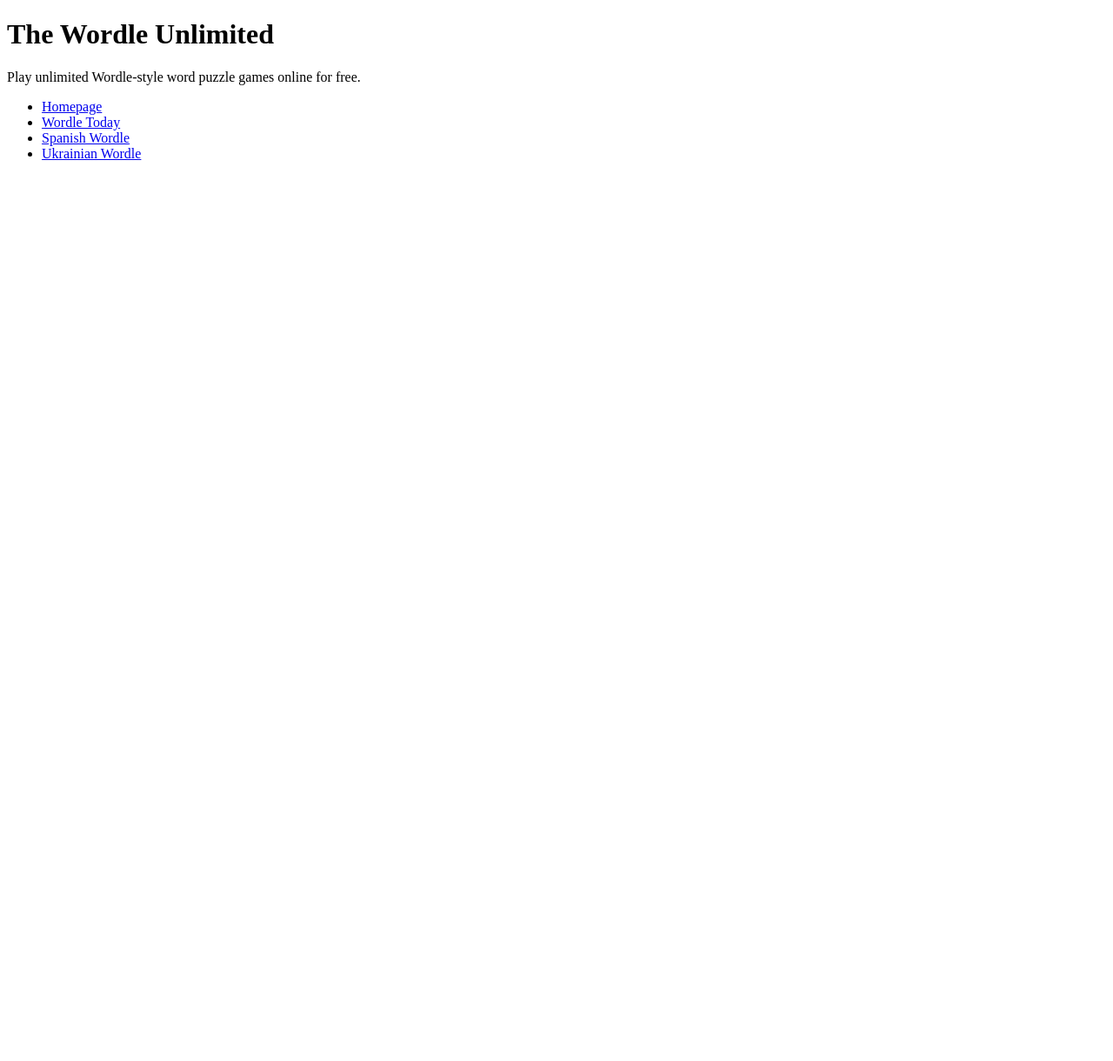
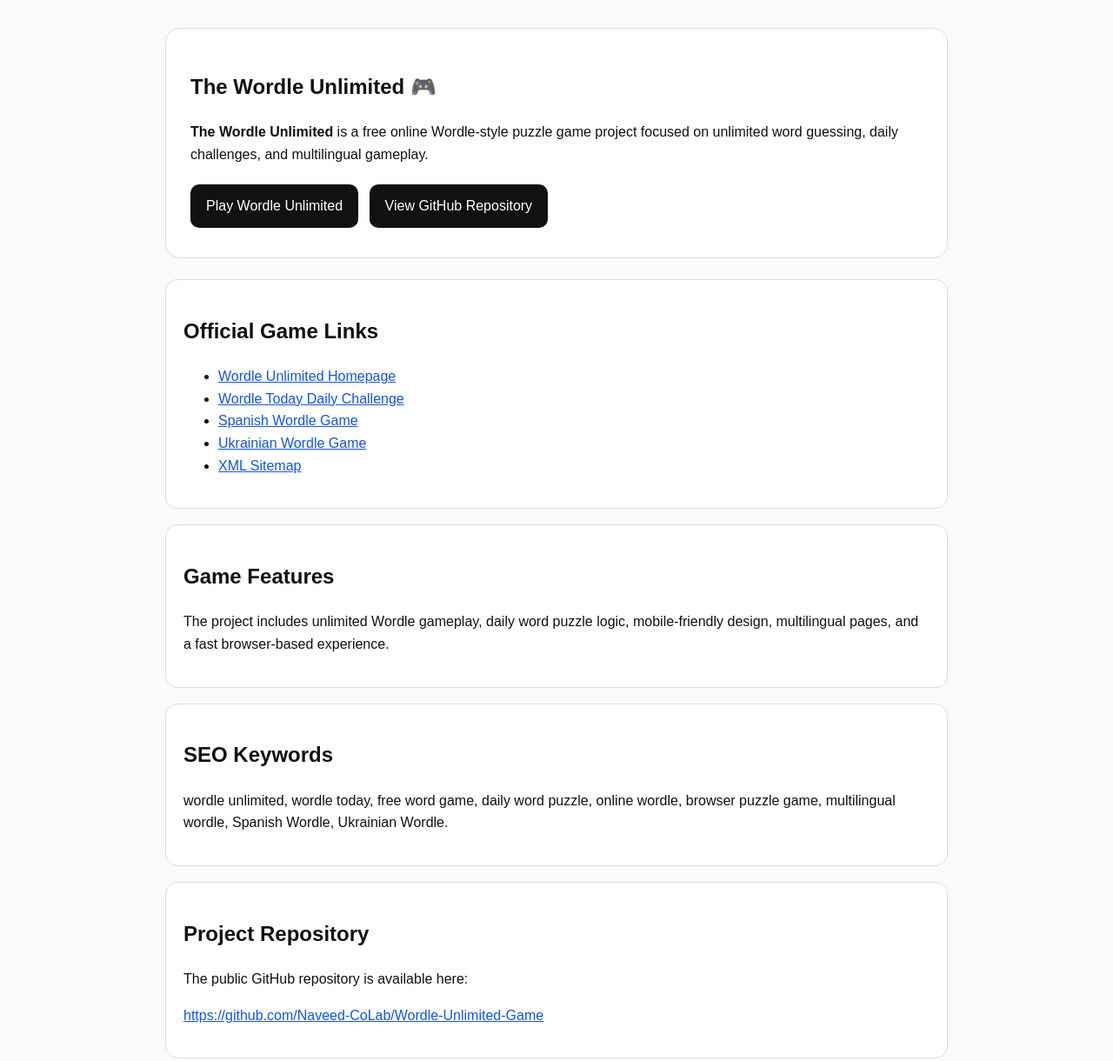
Before and after one commit to Naveed-CoLab/Wordle-Unlimited-Game, a plain HTML site: page index.html in a window 1280 px wide. Shown: the whole page at 87% size. Before the commit the page ends 800 px from the top, so only its background shows below. Drawn offline with Linux system fonts and the light colour scheme.

Commit message:
Improve GitHub Pages SEO and canonical URL

```diff
--- a/index.html
+++ b/index.html
@@ -1,21 +1,60 @@
 <!doctype html>
 <html lang="en">
 <head>
-<meta charset="utf-8">
-<meta name="viewport" content="width=device-width, initial-scale=1">
-<title>The Wordle Unlimited - Free Online Word Game</title>
-<meta name="description" content="Play The Wordle Unlimited online for free. Enjoy unlimited word puzzles, daily challenges, and multilingual Wordle-style games.">
-<meta name="robots" content="index, follow">
-<link rel="canonical" href="https://thewordleunlimited.com/">
+  <meta charset="utf-8">
+  <meta name="viewport" content="width=device-width, initial-scale=1">
+  <title>The Wordle Unlimited - Free Online Word Puzzle Game</title>
+  <meta name="description" content="The Wordle Unlimited is a free online word puzzle project with unlimited gameplay, daily challenges, multilingual modes, and links to the official browser game.">
+  <meta name="robots" content="index, follow, max-image-preview:large">
+  <link rel="canonical" href="https://naveed-colab.github.io/Wordle-Unlimited-Game/">
+  <meta property="og:title" content="The Wordle Unlimited - Free Online Word Puzzle Game">
+  <meta property="og:description" content="Play unlimited Wordle-style puzzles online with daily challenge and multilingual word game modes.">
+  <meta property="og:url" content="https://naveed-colab.github.io/Wordle-Unlimited-Game/">
+  <meta property="og:type" content="website">
+  <style>
+    body{font-family:Arial,sans-serif;max-width:900px;margin:0 auto;padding:32px;line-height:1.6;background:#fafafa;color:#111}
+    .hero{background:#fff;border:1px solid #ddd;border-radius:16px;padding:28px;margin-bottom:24px}
+    .btn{display:inline-block;background:#111;color:#fff;padding:12px 18px;border-radius:10px;text-decoration:none;margin:6px 8px 6px 0}
+    .card{background:#fff;border:1px solid #ddd;border-radius:14px;padding:20px;margin:18px 0}
+    a{color:#1455d9}
+    code{background:#eee;padding:2px 6px;border-radius:5px}
+  </style>
 </head>
 <body>
-<h1>The Wordle Unlimited</h1>
-<p>Play unlimited Wordle-style word puzzle games online for free.</p>
-<ul>
-<li><a href="https://thewordleunlimited.com/">Homepage</a></li>
-<li><a href="https://thewordleunlimited.com/wordle-today">Wordle Today</a></li>
-<li><a href="https://thewordleunlimited.com/es/">Spanish Wordle</a></li>
-<li><a href="https://thewordleunlimited.com/uk/">Ukrainian Wordle</a></li>
-</ul>
+  <main>
+    <section class="hero">
+      <h1>The Wordle Unlimited 🎮</h1>
+      <p><strong>The Wordle Unlimited</strong> is a free online Wordle-style puzzle game project focused on unlimited word guessing, daily challenges, and multilingual gameplay.</p>
+      <a class="btn" href="https://thewordleunlimited.com/">Play Wordle Unlimited</a>
+      <a class="btn" href="https://github.com/Naveed-CoLab/Wordle-Unlimited-Game">View GitHub Repository</a>
+    </section>
+
+    <section class="card">
+      <h2>Official Game Links</h2>
+      <ul>
+        <li><a href="https://thewordleunlimited.com/">Wordle Unlimited Homepage</a></li>
+        <li><a href="https://thewordleunlimited.com/wordle-today">Wordle Today Daily Challenge</a></li>
+        <li><a href="https://thewordleunlimited.com/es/">Spanish Wordle Game</a></li>
+        <li><a href="https://thewordleunlimited.com/uk/">Ukrainian Wordle Game</a></li>
+        <li><a href="https://thewordleunlimited.com/sitemap.xml">XML Sitemap</a></li>
+      </ul>
+    </section>
+
+    <section class="card">
+      <h2>Game Features</h2>
+      <p>The project includes unlimited Wordle gameplay, daily word puzzle logic, mobile-friendly design, multilingual pages, and a fast browser-based experience.</p>
+    </section>
+
+    <section class="card">
+      <h2>SEO Keywords</h2>
+      <p>wordle unlimited, wordle today, free word game, daily word puzzle, online wordle, browser puzzle game, multilingual wordle, Spanish Wordle, Ukrainian Wordle.</p>
+    </section>
+
+    <section class="card">
+      <h2>Project Repository</h2>
+      <p>The public GitHub repository is available here:</p>
+      <p><a href="https://github.com/Naveed-CoLab/Wordle-Unlimited-Game">https://github.com/Naveed-CoLab/Wordle-Unlimited-Game</a></p>
+    </section>
+  </main>
 </body>
 </html>
```
